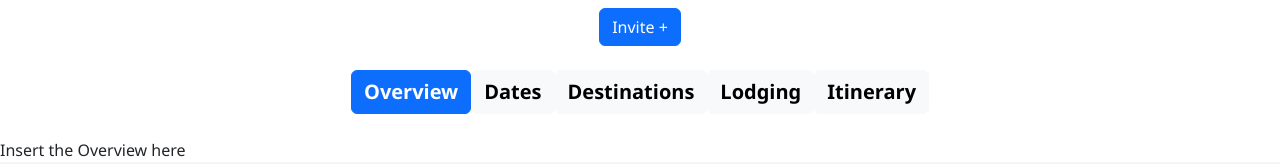
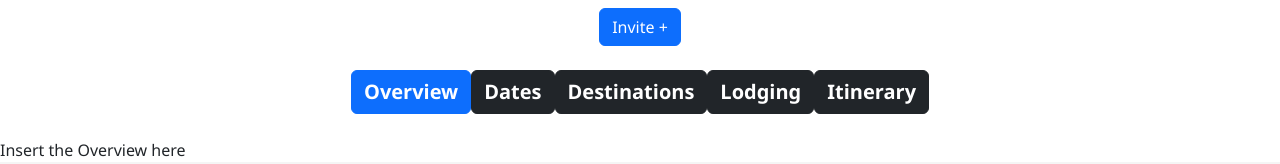
Before and after one commit to Juebele/Travel_App, a React (Create React App) app in the folder client/: page /trips/1 in a window 1280 px wide. Shown: the part 542-706 px from the top of the page. Built offline with nearby package versions, Linux system fonts and the light colour scheme; no server answers.

Commit message:
edited tab button styling

```diff
--- a/client/src/components/LoggedIn/YourTripDetails/YourTripDetails.js
+++ b/client/src/components/LoggedIn/YourTripDetails/YourTripDetails.js
@@ -25,19 +25,19 @@ export default function YourTripDetails() {
             </button>
         </div>
         <div className="d-flex justify-content-center mb-4">
-            <button onClick={() => handleTabClick(0)} className={`btn ${activeTab === 0 ? 'btn-primary' : 'btn-light'} fw-bold fs-5 mt-2`}>
+            <button onClick={() => handleTabClick(0)} className={`btn ${activeTab === 0 ? 'btn-primary' : 'btn-dark'} fw-bold fs-5 mt-2`}>
                 Overview
             </button>
-            <button onClick={() => handleTabClick(1)} className={`btn ${activeTab === 1 ? 'btn-primary' : 'btn-light'} fw-bold fs-5 mt-2`}>
+            <button onClick={() => handleTabClick(1)} className={`btn ${activeTab === 1 ? 'btn-primary' : 'btn-dark'} fw-bold fs-5 mt-2`}>
                 Dates
             </button>
-            <button onClick={() => handleTabClick(2)} className={`btn ${activeTab === 2 ? 'btn-primary' : 'btn-light'} fw-bold fs-5 mt-2`}>
+            <button onClick={() => handleTabClick(2)} className={`btn ${activeTab === 2 ? 'btn-primary' : 'btn-dark'} fw-bold fs-5 mt-2`}>
                 Destinations
             </button>
-            <button onClick={() => handleTabClick(3)} className={`btn ${activeTab === 3 ? 'btn-primary' : 'btn-light'} fw-bold fs-5 mt-2`}>
+            <button onClick={() => handleTabClick(3)} className={`btn ${activeTab === 3 ? 'btn-primary' : 'btn-dark'} fw-bold fs-5 mt-2`}>
                 Lodging
             </button>
-            <button onClick={() => handleTabClick(4)} className={`btn ${activeTab === 4 ? 'btn-primary' : 'btn-light'} fw-bold fs-5 mt-2`}>
+            <button onClick={() => handleTabClick(4)} className={`btn ${activeTab === 4 ? 'btn-primary' : 'btn-dark'} fw-bold fs-5 mt-2`}>
                 Itinerary
             </button>
         </div>
```
